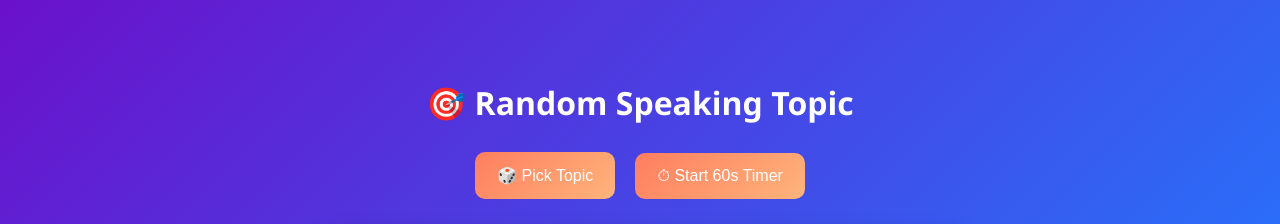
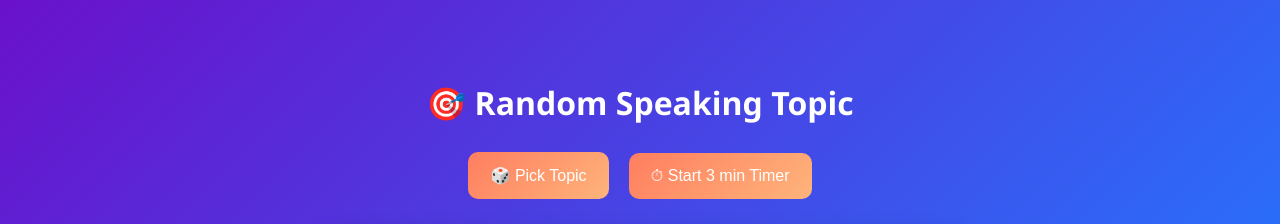
Before and after one commit to kelvinhysanedu-bit/random-speaking-topics, a plain HTML site: page index.html in a window 1280 px wide. Shown: the top 224 px of the page. Drawn offline with Linux system fonts and the light colour scheme.

Commit message:
Update index.html

```diff
--- a/index.html
+++ b/index.html
@@ -93,7 +93,7 @@ li {
 <h1>🎯 Random Speaking Topic</h1>
 
 <button onclick="pickTopic()">🎲 Pick Topic</button>
-<button onclick="startTimer()">⏱ Start 60s Timer</button>
+<button onclick="startTimer()">⏱ Start 3 min Timer</button>
 
 <div class="card">
     <div id="topic">Click the button to start</div>
```
